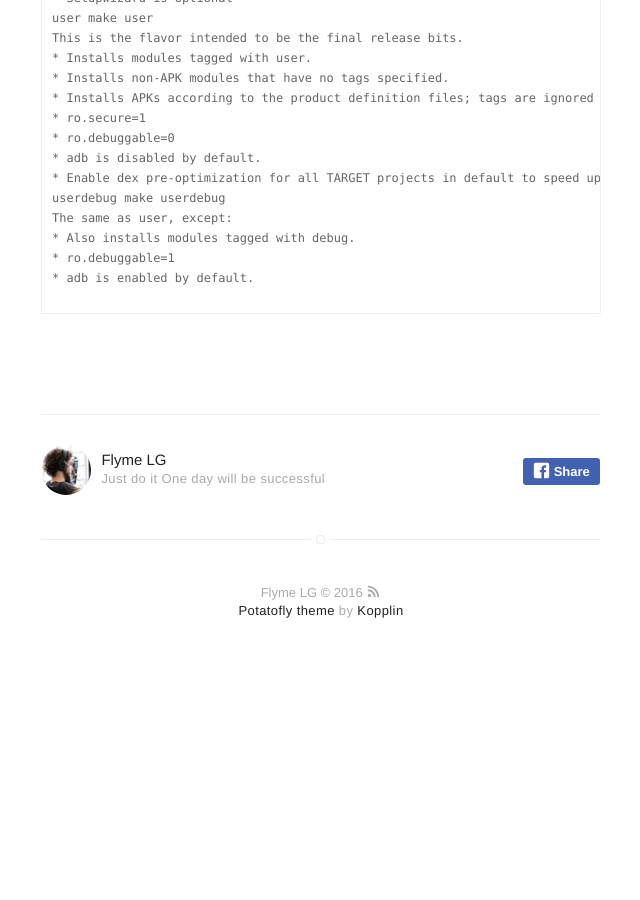
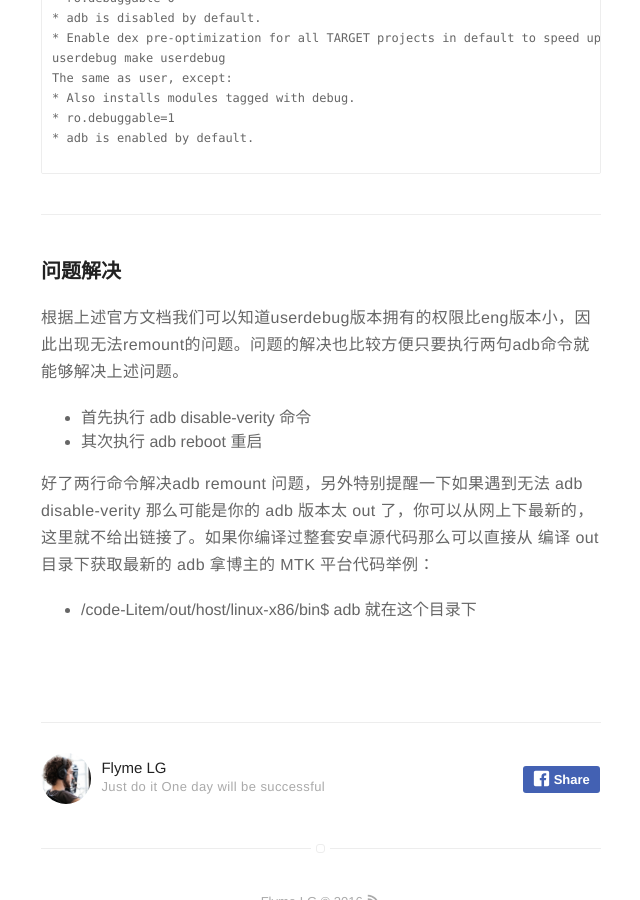
Before and after one commit to potatofly/potatofly.github.io, a Jekyll site: the page built from _posts/2016-10-24-android-remount failed.md, in a window 1280 px wide and 900 px high, scrolled down 1032 px. Shown: the whole window, without its empty margins (319-959 px from the left). Built offline with Jekyll 4.4.1, drawn with Linux system fonts in a browser that asks for light colours; before the commit the page ends 1715 px from its top, so only the background shows below that.

Commit message:
Update 2016-10-24-android-remount failed.md

```diff
--- a/_posts/2016-10-24-android-remount failed.md
+++ b/_posts/2016-10-24-android-remount failed.md
@@ -48,3 +48,16 @@ The same as user, except:
 * ro.debuggable=1
 * adb is enabled by default.
  {% endhighlight %}
+
+---
+
+### 问题解决
+
+根据上述官方文档我们可以知道userdebug版本拥有的权限比eng版本小，因此出现无法remount的问题。问题的解决也比较方便只要执行两句adb命令就能够解决上述问题。
+
+* 首先执行 adb disable-verity 命令
+* 其次执行 adb reboot 重启
+
+好了两行命令解决adb remount 问题，另外特别提醒一下如果遇到无法 adb disable-verity 那么可能是你的 adb 版本太 out 了，你可以从网上下最新的，这里就不给出链接了。如果你编译过整套安卓源代码那么可以直接从 编译 out 目录下获取最新的 adb 拿博主的 MTK 平台代码举例：
+
+* /code-Litem/out/host/linux-x86/bin$  adb 就在这个目录下
```
Also changed, not shown: other parts of _posts/2016-10-24-android-remount failed.md (+1 -1 lines).
